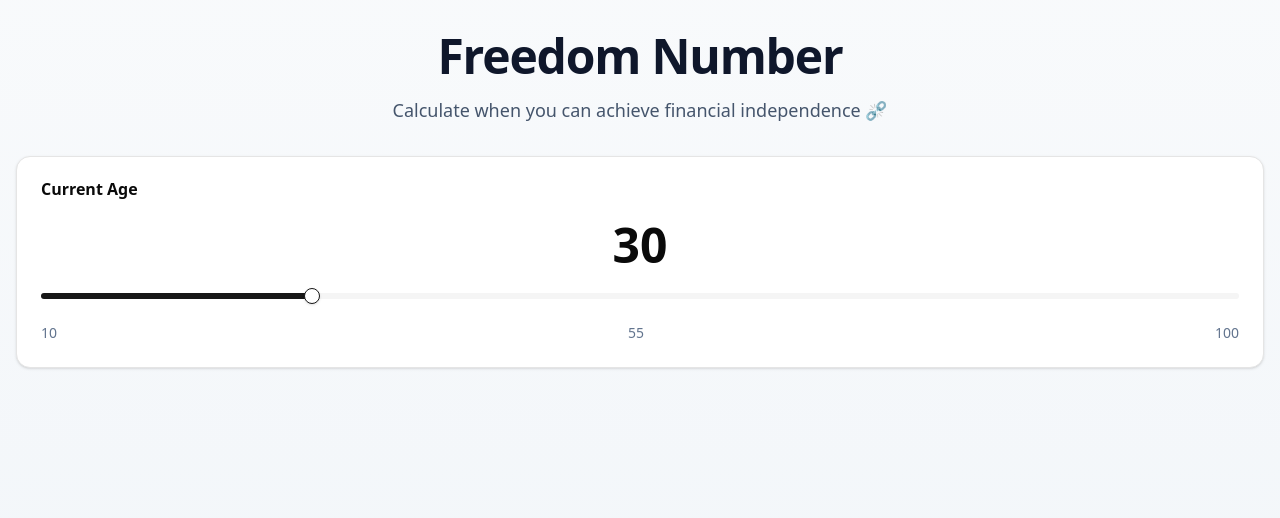
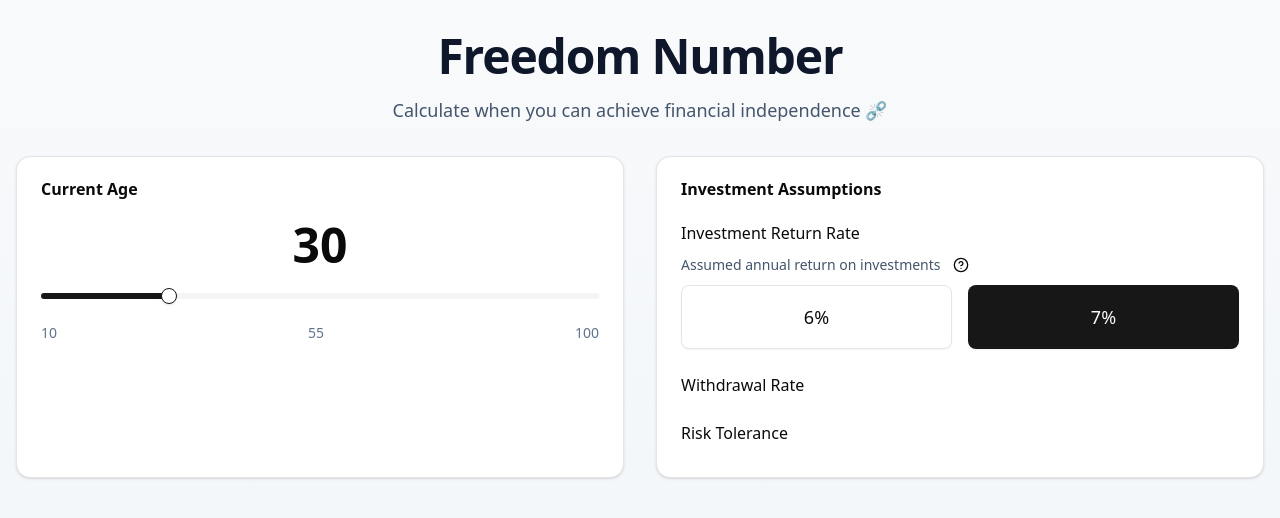
Before and after one commit to wadesword89/freedom-number, a Next.js app: page / in a window 1280 px wide. Shown: the top 518 px of the page. Built offline with nearby package versions, Linux system fonts and the light colour scheme.

Commit message:
add investment assumptions card

```diff
--- a/package.json
+++ b/package.json
@@ -10,6 +10,8 @@
   },
   "dependencies": {
     "@radix-ui/react-slider": "^1.2.3",
+    "@radix-ui/react-slot": "^1.1.2",
+    "@radix-ui/react-tooltip": "^1.1.8",
     "class-variance-authority": "^0.7.1",
     "clsx": "^2.1.1",
     "lucide-react": "^0.477.0",
--- a/src/components/freedom-calculator.tsx
+++ b/src/components/freedom-calculator.tsx
@@ -9,6 +9,7 @@ import {
   CardHeader,
   CardTitle,
 } from '@/components/ui/card';
+import ReturnRateSelector from './return-rate-selector';
 
 export default function FreedomCalculator() {
   const [currentAge, setCurrentAge] = useState(30);
@@ -17,7 +18,7 @@ export default function FreedomCalculator() {
   const [isConservative, setIsConservative] = useState(false);
 
   return (
-    <>
+    <div className="grid gap-8 md:grid-cols-2">
       <Card>
         <CardHeader>
           <CardTitle>Current Age</CardTitle>
@@ -26,6 +27,35 @@ export default function FreedomCalculator() {
           <AgeSlider currentAge={currentAge} setCurrentAge={setCurrentAge} />
         </CardContent>
       </Card>
-    </>
+
+      <Card>
+        <CardHeader>
+          <CardTitle>Investment Assumptions</CardTitle>
+        </CardHeader>
+        <CardContent className="space-y-6">
+          <div>
+            <h3 className="mb-2 font-medium">Investment Return Rate</h3>
+            <ReturnRateSelector
+              returnRate={returnRate}
+              setReturnRate={setReturnRate}
+            />
+          </div>
+          <div>
+            <h3 className="mb-2 font-medium">Withdrawal Rate</h3>
+            {/* <WithdrawalRateSelector
+              withdrawalRate={withdrawalRate}
+              setWithdrawalRate={setWithdrawalRate}
+            /> */}
+          </div>
+          <div>
+            <h3 className="mb-2 font-medium">Risk Tolerance</h3>
+            {/* <RiskToleranceToggle
+              isConservative={isConservative}
+              setIsConservative={setIsConservative}
+            /> */}
+          </div>
+        </CardContent>
+      </Card>
+    </div>
   );
 }
--- /dev/null
+++ b/src/components/return-rate-selector.tsx
@@ -0,0 +1,62 @@
+'use client';
+
+import { Button } from '@/components/ui/button';
+import { HelpCircle } from 'lucide-react';
+import {
+  Tooltip,
+  TooltipContent,
+  TooltipProvider,
+  TooltipTrigger,
+} from '@/components/ui/tooltip';
+
+interface ReturnRateSelectorProps {
+  returnRate: number;
+  setReturnRate: (rate: number) => void;
+}
+
+export default function ReturnRateSelector({
+  returnRate,
+  setReturnRate,
+}: ReturnRateSelectorProps) {
+  return (
+    <div className="space-y-2">
+      <div className="flex items-center gap-2">
+        <span className="text-sm text-slate-600 dark:text-slate-400">
+          Assumed annual return on investments
+        </span>
+        <TooltipProvider>
+          <Tooltip>
+            <TooltipTrigger asChild>
+              <Button variant="ghost" size="icon" className="h-6 w-6">
+                <HelpCircle className="h-4 w-4" />
+              </Button>
+            </TooltipTrigger>
+            <TooltipContent>
+              <p className="max-w-xs">
+                This is the average annual return you expect from your
+                investments over the long term. The S&P 500 has historically
+                returned about 10% annually before inflation.
+              </p>
+            </TooltipContent>
+          </Tooltip>
+        </TooltipProvider>
+      </div>
+      <div className="grid grid-cols-2 gap-4">
+        <Button
+          variant={returnRate === 0.06 ? 'default' : 'outline'}
+          className="h-16 text-lg"
+          onClick={() => setReturnRate(0.06)}
+        >
+          6%
+        </Button>
+        <Button
+          variant={returnRate === 0.07 ? 'default' : 'outline'}
+          className="h-16 text-lg"
+          onClick={() => setReturnRate(0.07)}
+        >
+          7%
+        </Button>
+      </div>
+    </div>
+  );
+}
--- /dev/null
+++ b/src/components/ui/button.tsx
@@ -0,0 +1,58 @@
+import * as React from "react"
+import { Slot } from "@radix-ui/react-slot"
+import { cva, type VariantProps } from "class-variance-authority"
+
+import { cn } from "@/lib/utils"
+
+const buttonVariants = cva(
+  "inline-flex items-center justify-center gap-2 whitespace-nowrap rounded-md text-sm font-medium transition-[color,box-shadow] disabled:pointer-events-none disabled:opacity-50 [&_svg]:pointer-events-none [&_svg:not([class*='size-'])]:size-4 shrink-0 [&_svg]:shrink-0 outline-none focus-visible:border-ring focus-visible:ring-ring/50 focus-visible:ring-[3px] aria-invalid:ring-destructive/20 dark:aria-invalid:ring-destructive/40 aria-invalid:border-destructive",
+  {
+    variants: {
+      variant: {
+        default:
+          "bg-primary text-primary-foreground shadow-xs hover:bg-primary/90",
+        destructive:
+          "bg-destructive text-white shadow-xs hover:bg-destructive/90 focus-visible:ring-destructive/20 dark:focus-visible:ring-destructive/40",
+        outline:
+          "border border-input bg-background shadow-xs hover:bg-accent hover:text-accent-foreground",
+        secondary:
+          "bg-secondary text-secondary-foreground shadow-xs hover:bg-secondary/80",
+        ghost: "hover:bg-accent hover:text-accent-foreground",
+        link: "text-primary underline-offset-4 hover:underline",
+      },
+      size: {
+        default: "h-9 px-4 py-2 has-[>svg]:px-3",
+        sm: "h-8 rounded-md gap-1.5 px-3 has-[>svg]:px-2.5",
+        lg: "h-10 rounded-md px-6 has-[>svg]:px-4",
+        icon: "size-9",
+      },
+    },
+    defaultVariants: {
+      variant: "default",
+      size: "default",
+    },
+  }
+)
+
+function Button({
+  className,
+  variant,
+  size,
+  asChild = false,
+  ...props
+}: React.ComponentProps<"button"> &
+  VariantProps<typeof buttonVariants> & {
+    asChild?: boolean
+  }) {
+  const Comp = asChild ? Slot : "button"
+
+  return (
+    <Comp
+      data-slot="button"
+      className={cn(buttonVariants({ variant, size, className }))}
+      {...props}
+    />
+  )
+}
+
+export { Button, buttonVariants }
--- /dev/null
+++ b/src/components/ui/tooltip.tsx
@@ -0,0 +1,61 @@
+"use client"
+
+import * as React from "react"
+import * as TooltipPrimitive from "@radix-ui/react-tooltip"
+
+import { cn } from "@/lib/utils"
+
+function TooltipProvider({
+  delayDuration = 0,
+  ...props
+}: React.ComponentProps<typeof TooltipPrimitive.Provider>) {
+  return (
+    <TooltipPrimitive.Provider
+      data-slot="tooltip-provider"
+      delayDuration={delayDuration}
+      {...props}
+    />
+  )
+}
+
+function Tooltip({
+  ...props
+}: React.ComponentProps<typeof TooltipPrimitive.Root>) {
+  return (
+    <TooltipProvider>
+      <TooltipPrimitive.Root data-slot="tooltip" {...props} />
+    </TooltipProvider>
+  )
+}
+
+function TooltipTrigger({
+  ...props
+}: React.ComponentProps<typeof TooltipPrimitive.Trigger>) {
+  return <TooltipPrimitive.Trigger data-slot="tooltip-trigger" {...props} />
+}
+
+function TooltipContent({
+  className,
+  sideOffset = 0,
+  children,
+  ...props
+}: React.ComponentProps<typeof TooltipPrimitive.Content>) {
+  return (
+    <TooltipPrimitive.Portal>
+      <TooltipPrimitive.Content
+        data-slot="tooltip-content"
+        sideOffset={sideOffset}
+        className={cn(
+          "bg-primary text-primary-foreground animate-in fade-in-0 zoom-in-95 data-[state=closed]:animate-out data-[state=closed]:fade-out-0 data-[state=closed]:zoom-out-95 data-[side=bottom]:slide-in-from-top-2 data-[side=left]:slide-in-from-right-2 data-[side=right]:slide-in-from-left-2 data-[side=top]:slide-in-from-bottom-2 z-50 w-fit rounded-md px-3 py-1.5 text-xs text-balance",
+          className
+        )}
+        {...props}
+      >
+        {children}
+        <TooltipPrimitive.Arrow className="bg-primary fill-primary z-50 size-2.5 translate-y-[calc(-50%_-_2px)] rotate-45 rounded-[2px]" />
+      </TooltipPrimitive.Content>
+    </TooltipPrimitive.Portal>
+  )
+}
+
+export { Tooltip, TooltipTrigger, TooltipContent, TooltipProvider }
```
Also changed, not shown: 1 other file (tests, documents, lock files or other folders).
